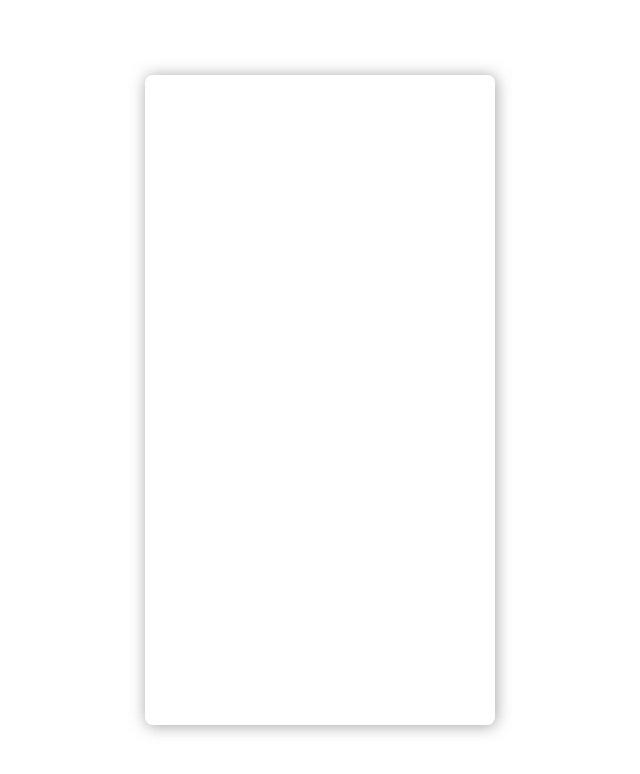
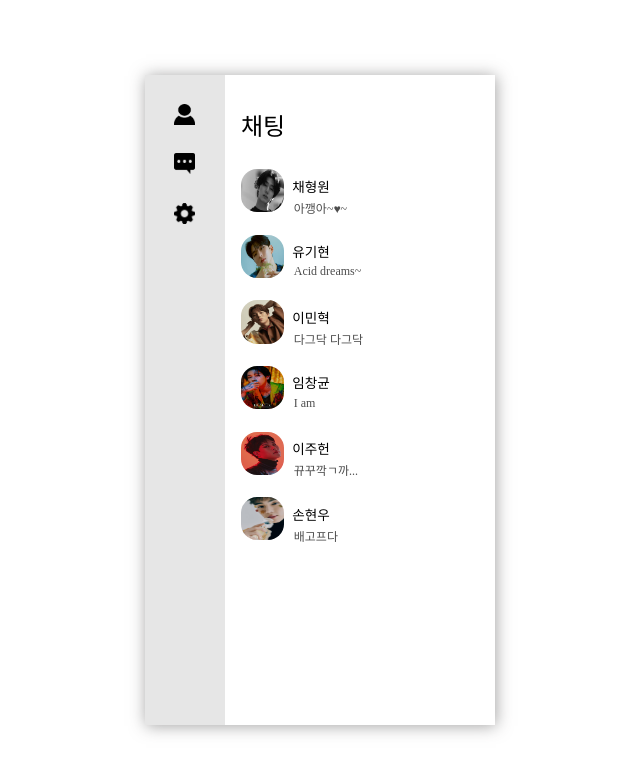
Before and after one commit to oyatplum/react-messenger-17th-Refactoring, a React (Create React App) app: page /chattingRoom in a window 1280 px wide. Before the commit this address had no page. Shown: the top 774 px of the page, without its empty margins (320-960 px from the left). Built offline with nearby package versions, Linux system fonts and the light colour scheme; a web font is replaced by a local one.

Commit message:
feat: extend chattingRoom for users

```diff
--- a/src/App.tsx
+++ b/src/App.tsx
@@ -28,13 +28,10 @@ const App = () => {
             <Route path="/" element={<Layout />}>
               <Route index element={<MainPage />} />
               <Route path="/friends" element={<FriendsListPage />} />
-              <Route
-                path="/chattingRoom:chattingRoomId"
-                element={<ChattingRoomPage />}
-              />
-              <Route path="/chatting" element={<ChattingPage />} />
+              <Route path="/chattingRoom" element={<ChattingRoomPage />} />
               <Route path="/setting" element={<SettingPage />} />
             </Route>
+            <Route path="/chatting" element={<ChattingPage />} />
           </Routes>
         </BrowserRouter>
       </Container>
@@ -47,7 +44,7 @@ const Container = styled.div`
   flex-direction: column;
   height: 650px;
   width: 350px;
-  border-radius: 8px;
+  // border-radius: 8px;
   box-shadow: 1px 1px 15px rgba(73, 71, 71, 0.5);
 `;
 const Display = styled.div`
--- a/src/atom/atom.tsx
+++ b/src/atom/atom.tsx
@@ -1,7 +1,7 @@
 import { atom } from 'recoil';
 import messageInfo from './../json/message.json';
 import userList from './../json/users.json';
-import { ChatInfo, UserInfo } from '../interface/interface';
+import { ha, UserInfo } from '../interface/interface';
 
 export const selectedUser = atom<number>({
   key: 'selectedUser',
@@ -13,12 +13,13 @@ export const userNumber = atom<number>({
   default: 0,
 });
 
-export const chatList = atom<ChatInfo[]>({
+export const chatList = atom<ha[]>({
   key: 'chatList',
-  default: messageInfo[0].message, //여기도 채팅방에 따라 다르게 들어가야 함 chattingRoomId로 접근해야겠지?
+  default: messageInfo, //여기도 채팅방에 따라 다르게 들어가야 함 chattingRoomId로 접근해야겠지? 어케하지
 });
 
 export const userNameInfo = atom<UserInfo[]>({
+  //이건 왜 있냐
   key: 'userNameInfo',
   default: userList,
 });
--- a/src/component/chatting/chattingContent.tsx
+++ b/src/component/chatting/chattingContent.tsx
@@ -1,13 +1,13 @@
 import styled from 'styled-components';
 import Talk from './talk';
-import { ChatInfo } from './../../interface/interface';
+import { ChatInfo, ChattingRoom } from './../../interface/interface';
 import { useRecoilState } from 'recoil';
 import { chatList } from './../../atom/atom';
 import { useRef, useEffect } from 'react';
 
-const ChattingContent = ({ addText, userNum }: ChatInfo) => {
+const ChattingContent = ({ chattingRoomId }: ChattingRoom) => {
   //이게 아닌데...
-  const [chattingList, setChattingList] = useRecoilState(chatList);
+  const [chattingList, setChattingList] = useRecoilState(chatList); //얘가 문제다 문제
 
   const scrollRef = useRef<HTMLDivElement | null>(null);
 
@@ -19,25 +19,19 @@ const ChattingContent = ({ addText, userNum }: ChatInfo) => {
 
   useEffect(() => {
     scrollBottom();
-  }, [chattingList]);
+  }, [chattingList[chattingRoomId]]);
 
   return (
     <Chatting ref={scrollRef}>
-      {chattingList.map((chat, index) => (
-        <Talk
-          key={index}
-          messageId={index}
-          addText={chat.addText}
-          userNum={chat.userNum}
-          date={chat.date}
-        />
+      {chattingList[chattingRoomId].message.map((chat, index) => (
+        <Talk key={index} messageId={index} chattingRoomId={chattingRoomId} />
       ))}
     </Chatting>
   );
 };
 
 const Chatting = styled.div`
-  background-color: hsla(360, 13%, 13%, 0.31);
+  background-color: rgb(191 214 232);
   height: 520px;
   overflow: auto;
 
--- a/src/component/chatting/header.tsx
+++ b/src/component/chatting/header.tsx
@@ -1,11 +1,13 @@
 import styled from 'styled-components';
 import ToggleUser from './toggleUser';
 import userList from './../../json/users.json';
+import { ChatInfo, ChattingRoom } from './../../interface/interface';
+import { useNavigate } from 'react-router-dom';
 
-const Header = () => {
+const Header = ({ chattingRoomId }: ChattingRoom) => {
+  const navigate = useNavigate();
   return (
     <Head>
-      <Button>back</Button>
       <ToggleUser
         userId={userList[0].userId}
         userName={userList[0].userName}
@@ -13,10 +15,11 @@ const Header = () => {
       />
       {
         <ToggleUser
-          userId={userList[1].userId}
-          userName={userList[1].userName} //여기는 채팅방 사람에 따라 바껴야 함
+          userId={userList[chattingRoomId].userId}
+          userName={userList[chattingRoomId].userName} //여기는 채팅방 사람에 따라 바껴야 함
         />
       }
+      <Button onClick={() => navigate('/chattingRoom')}>X</Button>
     </Head>
   );
 };
@@ -25,14 +28,19 @@ const Head = styled.div`
   display: flex;
   height: 80px;
   align-items: center;
+  background-color: rgb(191 214 232);
+  padding-bottom: 3px;
 `;
 const Button = styled.button`
   border: none;
-  background: rgb(205, 222, 241);
-  border-radius: 20px;
-  font-size: 15px;
-  height: 1.5rem;
-  margin-left: 10px;
+  background: none;
+  font-size: 0.9rem;
+  margin: 0 0 2.5rem 3.8rem;
+  color: #9a9a9a;
+  :hover {
+    color: rgb(69 68 68);
+    font-size: 1rem;
+  }
 `;
 
 export default Header;
--- a/src/component/chatting/talk.tsx
+++ b/src/component/chatting/talk.tsx
@@ -2,11 +2,18 @@ import { useRecoilValue } from 'recoil';
 import { useRecoilState } from 'recoil';
 import messageInfo from './../../json/message.json';
 import styled from 'styled-components';
-import { MessageInfo, UserInfo } from '../../interface/interface';
+import {
+  MessageInfo,
+  UserInfo,
+  ChattingRoom,
+  ChatInfo,
+} from '../../interface/interface';
 import { selectedUser, chatList, userNameInfo } from '../../atom/atom';
 import userList from '../../json/users.json';
 
-const Talk = ({ messageId, userNum, date }: MessageInfo) => {
+const Talk = ({ chattingRoomId, messageId }: ChattingRoom) =>
+  // { messageId }: MessageInfo,
+  {
     //date 생성하기...
     const selected = useRecoilValue(selectedUser);
     const [chattingList, setChattingList] = useRecoilState(chatList);
@@ -26,29 +33,44 @@ const Talk = ({ messageId, userNum, date }: MessageInfo) => {
 
     return (
       <>
-      {selected === chattingList[messageId].userNum ? (
+        {selected ===
+        chattingList[chattingRoomId].message[messageId].userNum ? (
           //messageinfo로 접근이 아니지!!chatList로 해야할 것 같은데
           //와 이게 되네?
           <Chat>
             {
-            <Time>{chatTime(date)}</Time> //여기서 date를 넣어주면 되겠는데?
+              <Time>
+                {chatTime(chattingList[chattingRoomId].message[messageId].date)}
+              </Time> //여기서 date를 넣어주면 되겠는데?
             }
-          <NowUser>{chattingList[messageId].addText} </NowUser>
+            <NowUser>
+              {chattingList[chattingRoomId].message[messageId].addText}{' '}
+            </NowUser>
           </Chat>
         ) : (
           <Chat>
-          <PartnerImage src={`/images/${userNum}.jpg`} />
+            <PartnerImage
+              src={`/images/${chattingList[chattingRoomId].message[messageId].userNum}.jpg`}
+            />
             <Contents>
               <PartnerName>
                 {
-                usersName[userNum].userName
+                  userList[
+                    chattingList[chattingRoomId].message[messageId].userNum
+                  ].userName
                   //usersName말고 그냥 userList해도 되는데.....머징?merge?푸하하쿠림ㅃ
                 }
               </PartnerName>
               <Content>
-              <CounterPart>{chattingList[messageId].addText}</CounterPart>
+                <CounterPart>
+                  {chattingList[chattingRoomId].message[messageId].addText}
+                </CounterPart>
                 {
-                <Time>{chatTime(date)}</Time> //여기서 date를 넣어주면 되겠는데?
+                  <Time>
+                    {chatTime(
+                      chattingList[chattingRoomId].message[messageId].date
+                    )}
+                  </Time> //여기서 date를 넣어주면 되겠는데?
                 }
               </Content>
             </Contents>
@@ -90,7 +112,7 @@ const NowUser = styled.div`
   max-width: 10rem;
   width: auto;
   margin-right: 0.2rem;
-  background-color: white;
+  background-color: rgb(252, 243, 52);
   border-radius: 7px;
   font-size: 15px;
   padding: 6px;
--- a/src/component/chatting/toggleUser.tsx
+++ b/src/component/chatting/toggleUser.tsx
@@ -37,7 +37,8 @@ const ToggleUser = ({ userId, userName }: UserInfo) => {
 };
 const User = styled.div`
   display: block;
-  margin-left: 17%;
+  margin-left: 25%;
+  margin-top: 1.85rem;
 `;
 const UserImage = styled.img`
   height: 2.5rem;
--- a/src/json/message.json
+++ b/src/json/message.json
@@ -1,4 +1,14 @@
 [
+  {
+    "chattingRoomId": 0,
+    "message": [
+      {
+        "userNum": 0,
+        "addText": "",
+        "date": "이렇게 하면 안 될 것 같은데ㅋㅋ..."
+      }
+    ]
+  },
   {
     "chattingRoomId": 1,
     "message": [
--- a/src/json/users.json
+++ b/src/json/users.json
@@ -1,9 +1,9 @@
 [
   { "userId": 0, "userName": "아깽", "userMessage": "애옹~" },
   { "userId": 1, "userName": "채형원", "userMessage": "아깽아~♥~" },
-  { "userId": 0, "userName": "유기현", "userMessage": "Acid dreams~" },
-  { "userId": 0, "userName": "이민혁", "userMessage": "다그닥 다그닥" },
-  { "userId": 0, "userName": "임창균", "userMessage": "I am" },
-  { "userId": 0, "userName": "이주헌", "userMessage": "뀨꾸깍ㄱ까..." },
-  { "userId": 0, "userName": "손현우", "userMessage": "배고프다" }
+  { "userId": 2, "userName": "유기현", "userMessage": "Acid dreams~" },
+  { "userId": 3, "userName": "이민혁", "userMessage": "다그닥 다그닥" },
+  { "userId": 4, "userName": "임창균", "userMessage": "I am" },
+  { "userId": 5, "userName": "이주헌", "userMessage": "뀨꾸깍ㄱ까..." },
+  { "userId": 6, "userName": "손현우", "userMessage": "배고프다" }
 ]
--- a/src/pages/ChattingPage.tsx
+++ b/src/pages/ChattingPage.tsx
@@ -2,19 +2,20 @@ import Header from '../component/chatting/header';
 import ChattingContent from '../component/chatting/chattingContent';
 import InputChat from '../component/chatting/inputChat';
 import messageList from '../json/message.json';
+import { useLocation } from 'react-router-dom';
 
-const ChattingRoomPage = () => {
+const ChattingPage = () => {
+  const { state } = useLocation();
+
+  //  const roomId = Number(state);
+  //  console.log(roomId, 'room');
   return (
     <>
-      <Header />
-      <ChattingContent
-        addText={messageList[0].message[0].addText} //여기도 이렇게 하면 안 되겠지
-        userNum={messageList[0].message[0].userNum}
-        date={messageList[0].message[0].date}
-      />
-      <InputChat />
+      <Header chattingRoomId={state} messageId={state} />
+      <ChattingContent chattingRoomId={state} messageId={state} />
+      <InputChat chattingRoomId={state} messageId={state} />
     </>
   );
 };
 
-export default ChattingRoomPage;
+export default ChattingPage;
--- a/src/pages/ChattingRoomPage.tsx
+++ b/src/pages/ChattingRoomPage.tsx
@@ -1,7 +1,71 @@
 import React from 'react';
+import styled from 'styled-components';
+import userList from '../json/users.json';
+import { useNavigate } from 'react-router-dom';
+// import { ChattingRoomInfo } from './../interface/interface';
 
 function ChattingRoomPage() {
-  return <div>ChattingRoomPage</div>;
+  const navigate = useNavigate();
+  return (
+    <Container>
+      <Chatting>채팅</Chatting>
+      {userList.map((user, index) => (
+        <>
+          {index == 0 ? (
+            <></>
+          ) : (
+            <User onClick={() => navigate('/chatting', { state: user.userId })}>
+              <PartImage src={`/images/${index}.jpg`} />
+              <div className="text">
+                <PartName>{user.userName}</PartName>
+                <Message>
+                  {
+                    user.userMessage
+                    //마지막 채팅 뜨면 좋겠구만..
+                  }
+                </Message>
+              </div>
+            </User>
+          )}
+        </>
+      ))}
+    </Container>
+  );
 }
 
+const Chatting = styled.div`
+  font-size: 1.5rem;
+  margin: 2rem 0 1rem 1rem;
+`;
+const Container = styled.div`
+  width: 270px;
+`;
+const User = styled.div`
+  display: flex;
+  align-items: center;
+  :hover {
+    background-color: #e6e6e6;
+    cursor: pointer;
+  }
+  .text {
+    display: block;
+    margin: 1.1rem 0 0 0.5rem;
+    height: 3rem;
+  }
+`;
+const Message = styled.div`
+  font-size: 0.75rem;
+  padding: 0.2rem 0 0 0.1rem;
+  color: #4d4d4d;
+`;
+const PartImage = styled.img`
+  margin: 0.5rem 0 0.5rem 1rem;
+  height: 2.7rem;
+  width: 2.7rem;
+  border-radius: 1rem;
+`;
+const PartName = styled.div`
+  font-size: 0.85rem;
+`;
+
 export default ChattingRoomPage;
```
Also changed, not shown: src/component/chatting/inputChat.tsx (+50 -18 lines), src/interface/interface.tsx (+14 -2 lines). Lines whose indentation alone changed are shown as unchanged.
